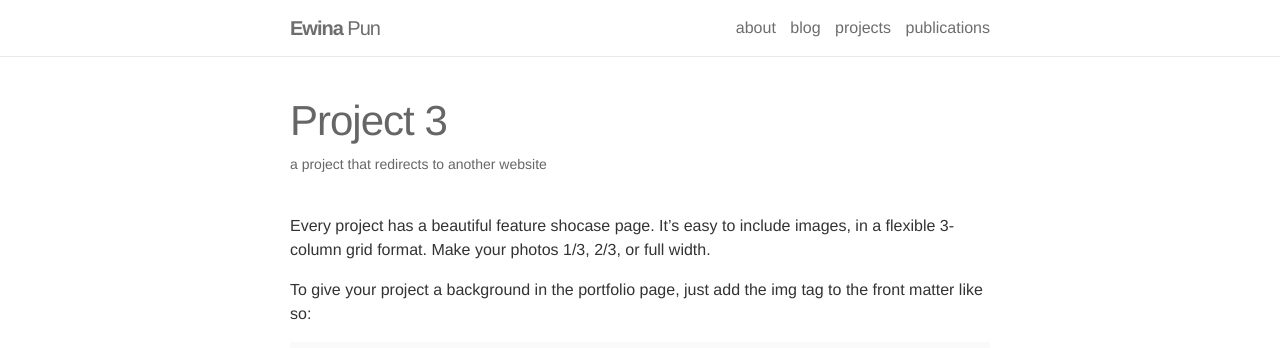
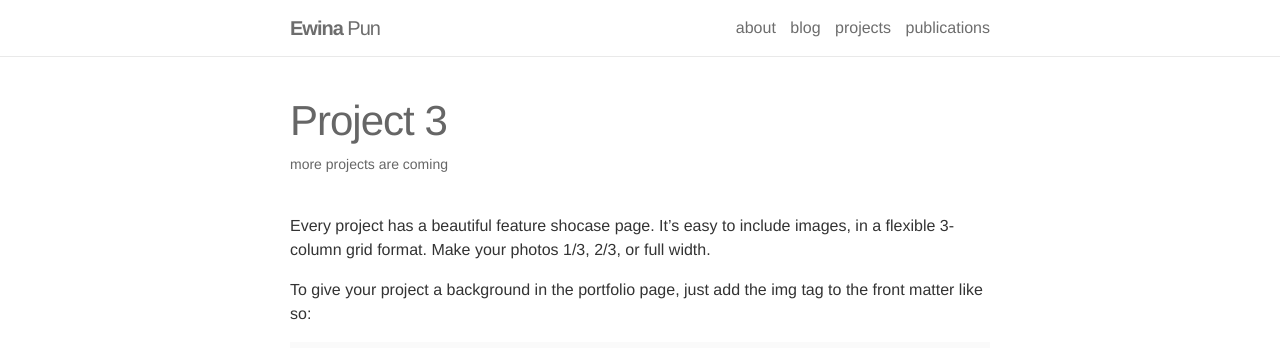
Before and after one commit to ewinapun/ewinapun.github.io, a Jekyll site: the page built from _projects/3_project.markdown, in a window 1280 px wide and 900 px high. Shown: the top 348 px of the window. Built offline with Jekyll 4.4.1, drawn with Linux system fonts in a browser that asks for light colours; nearby versions of some CDN libraries.

Commit message:
project 2

```diff
--- a/_projects/2_project.markdown
+++ b/_projects/2_project.markdown
@@ -7,7 +7,7 @@
 
 \begin{figure}[H]
     \centering
-    \includegraphics[width=0.10\textwidth]{/assets/img/dynamic_tracking_project/step.png}
+    \includegraphics[width=0.10\textwidth]{assets/img/dynamic_tracking_project/step.png}
     \caption{test}
 \end{figure}
 <!--
--- a/_projects/3_project.markdown
+++ b/_projects/3_project.markdown
@@ -1,8 +1,9 @@
 ---
 layout: page
 title: Project 3
-description: a project that redirects to another website
-img:
+description: more projects are coming
+img: /assets/img/2.jpg
+
 ---
 
 Every project has a beautiful feature shocase page. It's easy to include images, in a flexible 3-column grid format. Make your photos 1/3, 2/3, or full width.
```
